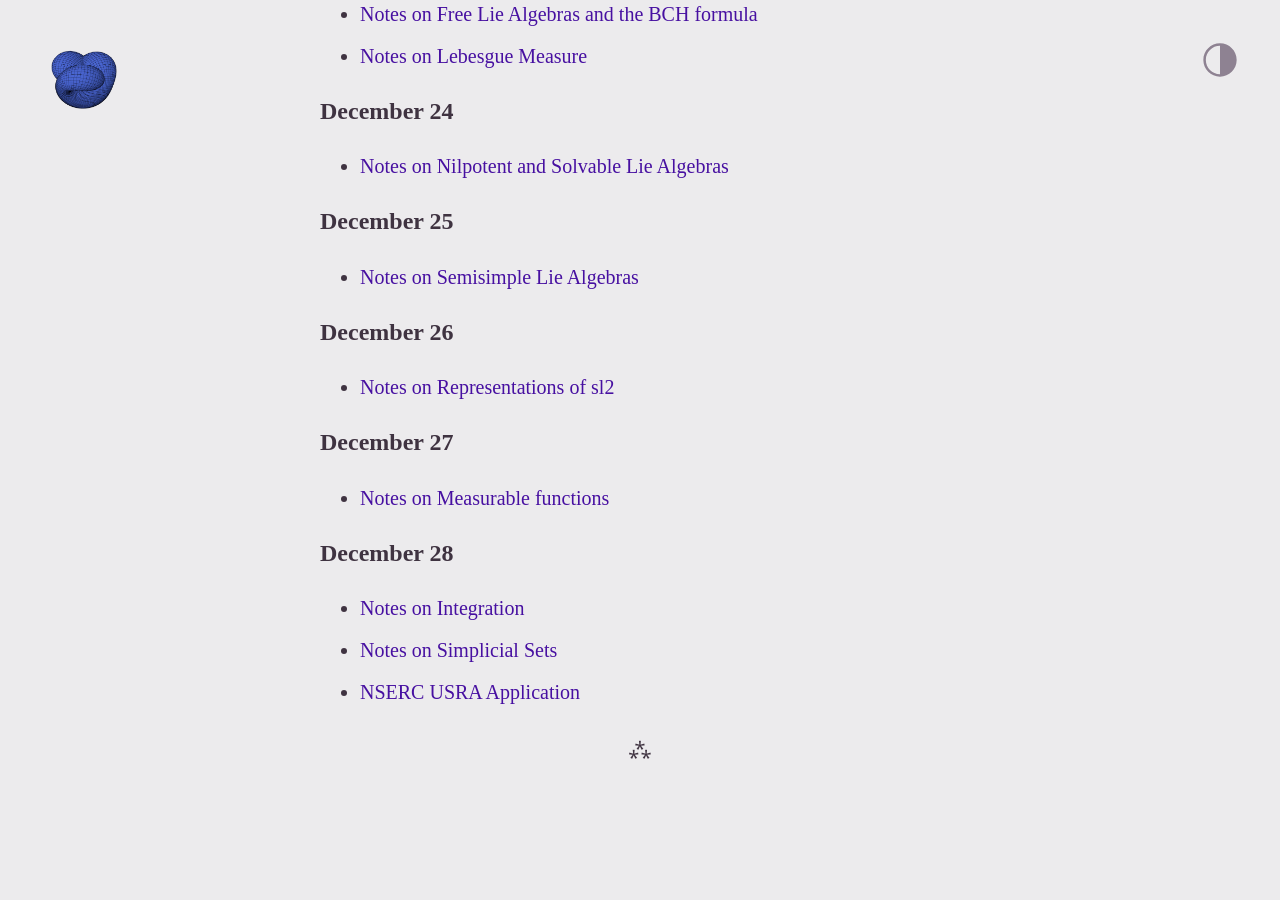
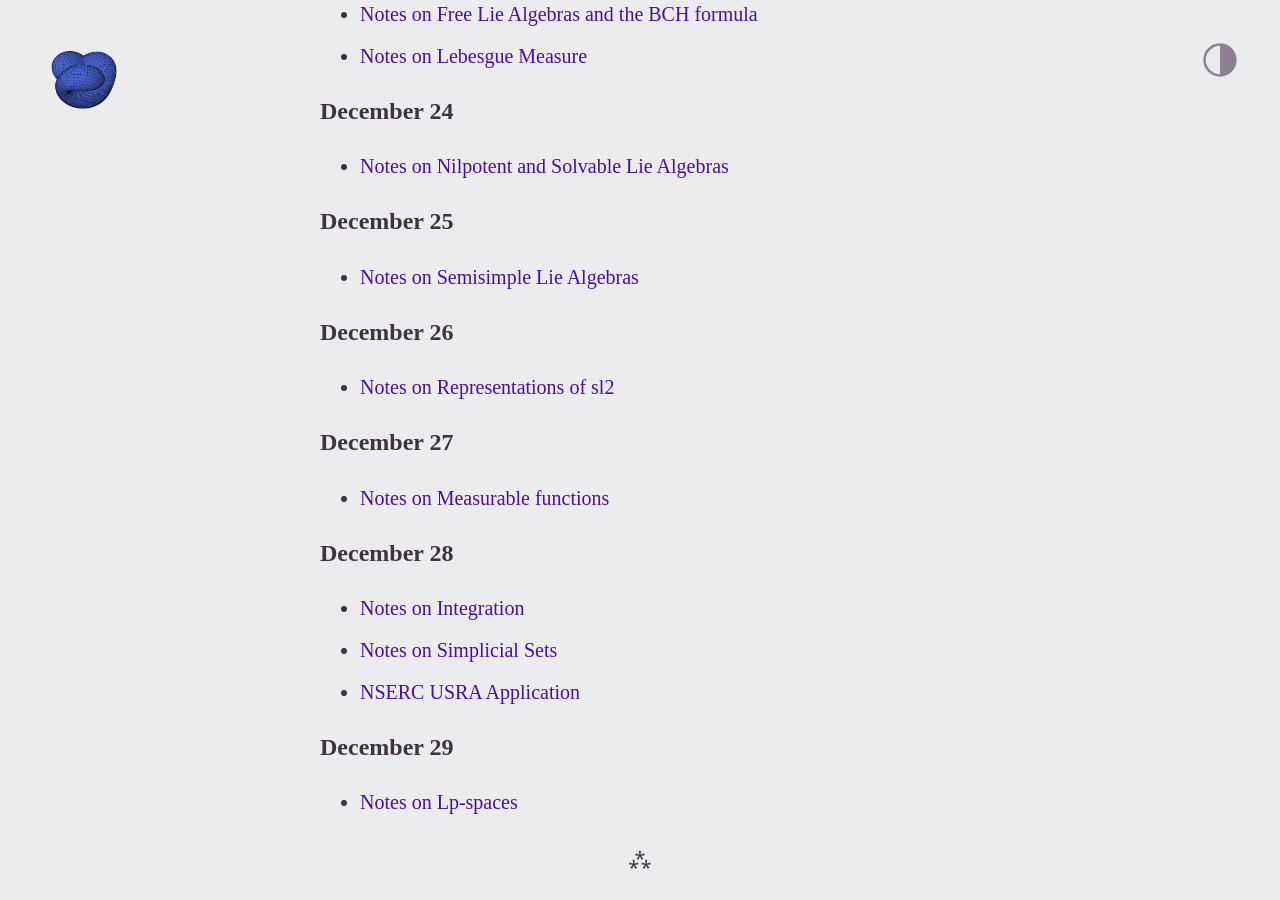
Before and after one commit to williamrygao/williamrygao.github.io, a Jekyll site: the page built from pensieve/2025-12/2025-12.md, in a window 1280 px wide and 900 px high, scrolled down 815 px. Built offline with Jekyll 4.4.1, drawn with Linux system fonts in a browser that asks for light colours; before the commit the page ends 1605 px from its top, so only the background shows below that.

Commit message:
December 29

```diff
--- a/pensieve/2025-12/2025-12.md
+++ b/pensieve/2025-12/2025-12.md
@@ -38,4 +38,7 @@ title: Pensieve; December 2025
 * [Notes on Simplicial Sets](/pensieve/2025-12/2025-12-28-simplicial-sets.pdf)
 * [NSERC USRA Application](/pensieve/2025-12/2025-12-28-nserc-application.pdf)
 
+## December 29
+* [Notes on Lp-spaces](/pensieve/2025-12/2025-12-29-lp-spaces.pdf)
+
 ---
```
Also changed, not shown: 1 other file.
